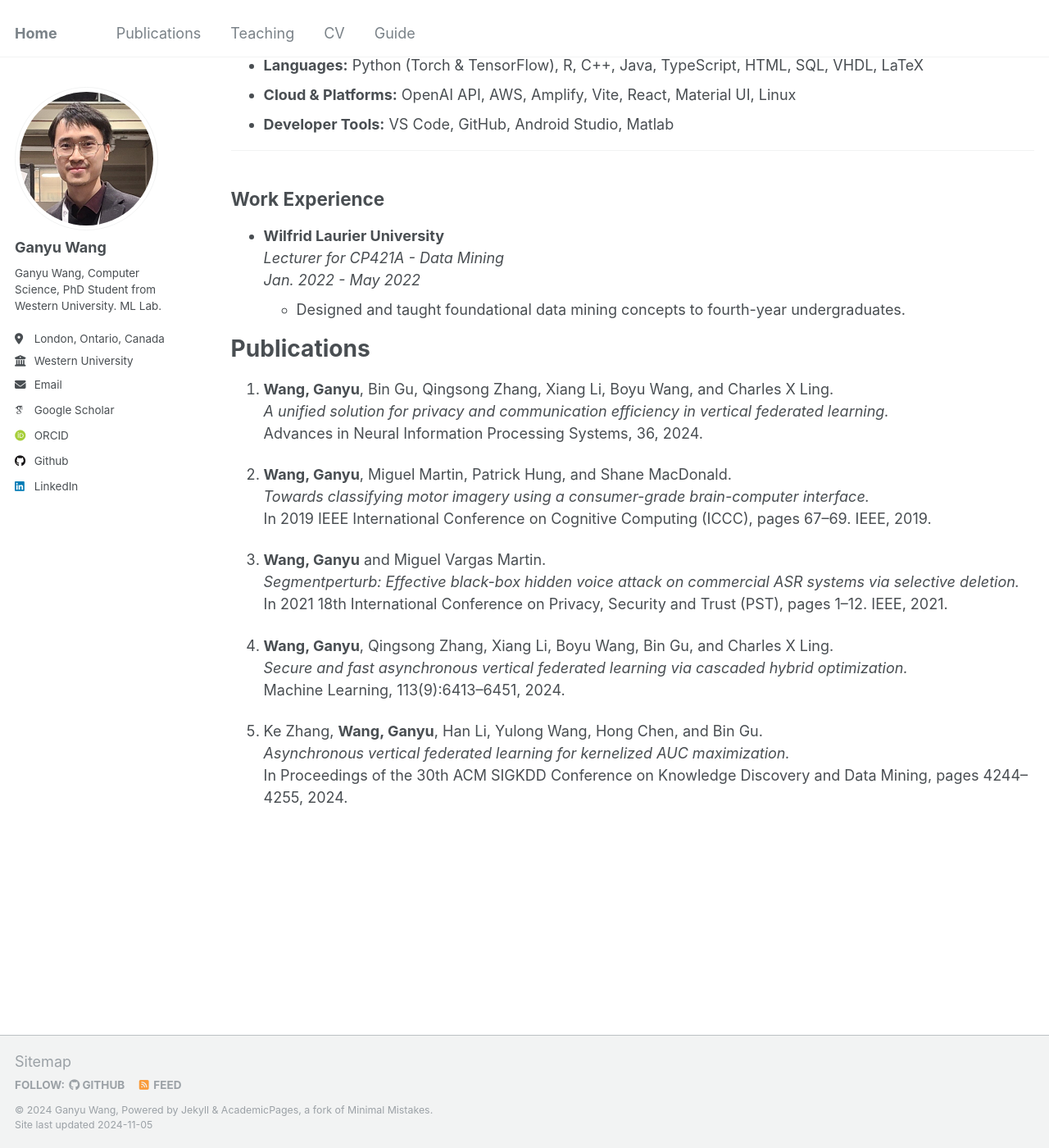
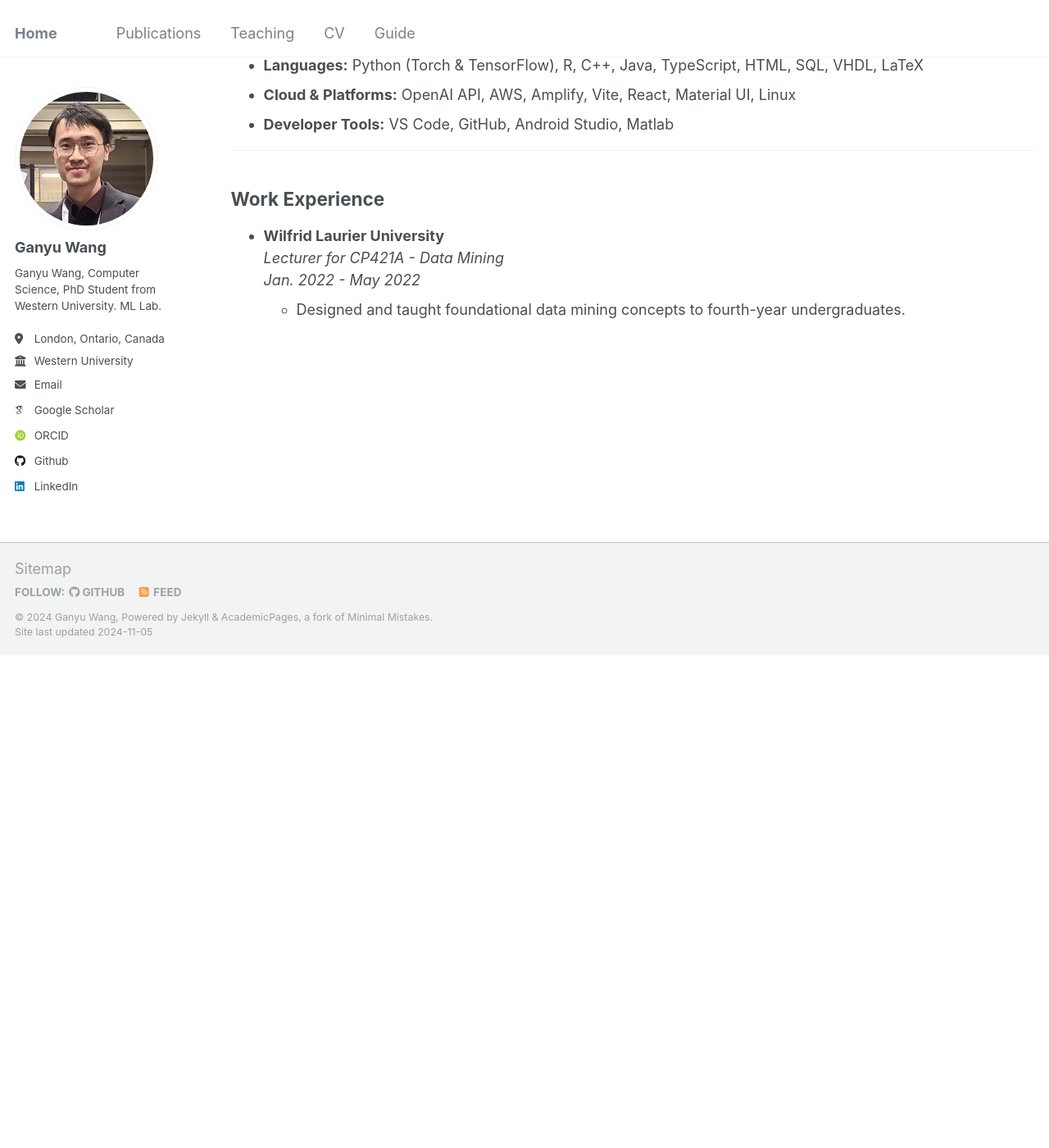
Before and after one commit to GanyuWang/GanyuWang.github.io, a Jekyll site: the page built from _pages/cv.md, in a window 1280 px wide and 1400 px high, scrolled down 1577 px. Shown: the whole window at 82% size. Built offline with Jekyll 4.4.1, drawn with Linux system fonts in a browser that asks for light colours; some web fonts are replaced; after the commit the page ends 2376 px from its top, so only the background shows below that.

Commit message:
Delete the publications in CV.

```diff
--- a/_pages/cv.md
+++ b/_pages/cv.md
@@ -77,26 +77,3 @@ redirect_from:
   *Lecturer for CP421A - Data Mining*
   *Jan. 2022 - May 2022*
   - Designed and taught foundational data mining concepts to fourth-year undergraduates.
-
-
-# Publications
-
-1. **Wang, Ganyu**, Bin Gu, Qingsong Zhang, Xiang Li, Boyu Wang, and Charles X Ling.
-   *A unified solution for privacy and communication efficiency in vertical federated learning.*
-   Advances in Neural Information Processing Systems, 36, 2024.
-
-2. **Wang, Ganyu**, Miguel Martin, Patrick Hung, and Shane MacDonald.
-   *Towards classifying motor imagery using a consumer-grade brain-computer interface.*
-   In 2019 IEEE International Conference on Cognitive Computing (ICCC), pages 67–69. IEEE, 2019.
-
-3. **Wang, Ganyu** and Miguel Vargas Martin.
-   *Segmentperturb: Effective black-box hidden voice attack on commercial ASR systems via selective deletion.*
-   In 2021 18th International Conference on Privacy, Security and Trust (PST), pages 1–12. IEEE, 2021.
-
-4. **Wang, Ganyu**, Qingsong Zhang, Xiang Li, Boyu Wang, Bin Gu, and Charles X Ling.
-   *Secure and fast asynchronous vertical federated learning via cascaded hybrid optimization.*
-   Machine Learning, 113(9):6413–6451, 2024.
-
-5. Ke Zhang, **Wang, Ganyu**, Han Li, Yulong Wang, Hong Chen, and Bin Gu.
-   *Asynchronous vertical federated learning for kernelized AUC maximization.*
-   In Proceedings of the 30th ACM SIGKDD Conference on Knowledge Discovery and Data Mining, pages 4244–4255, 2024.
```
